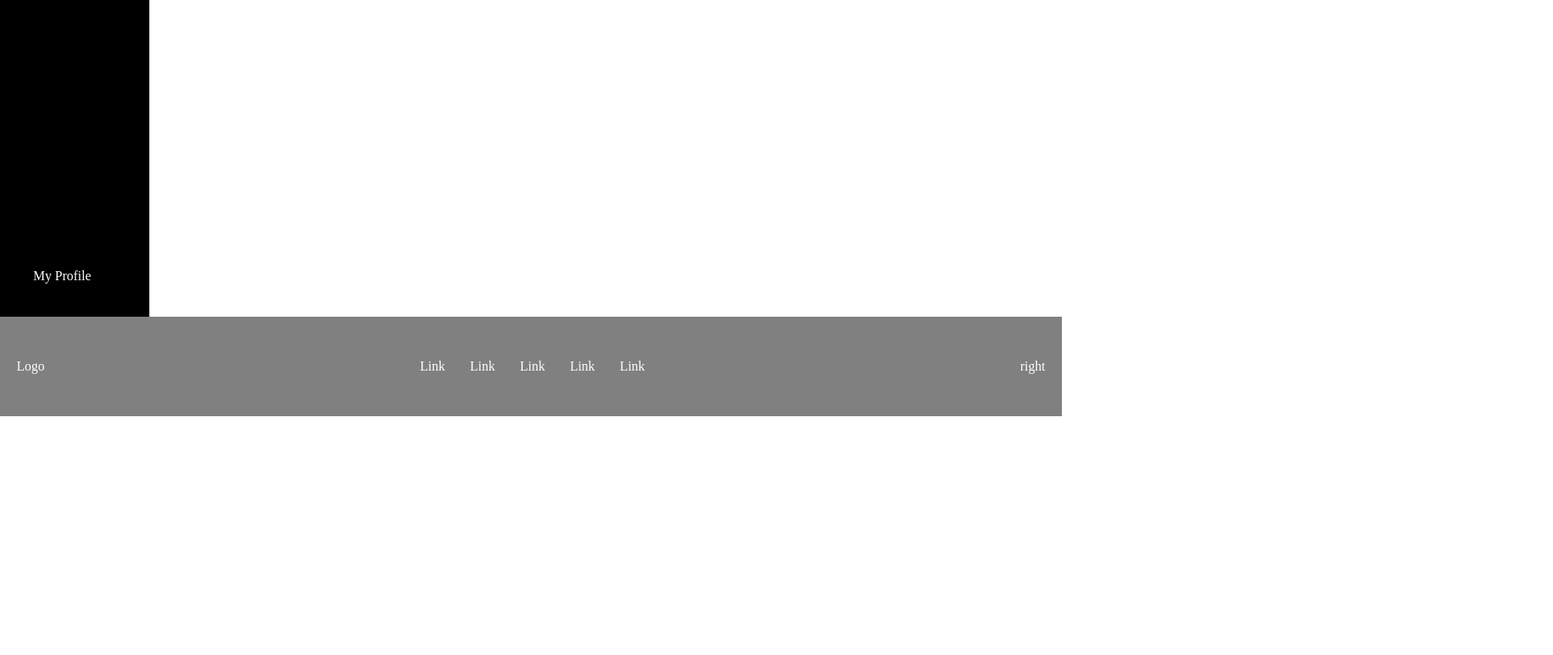
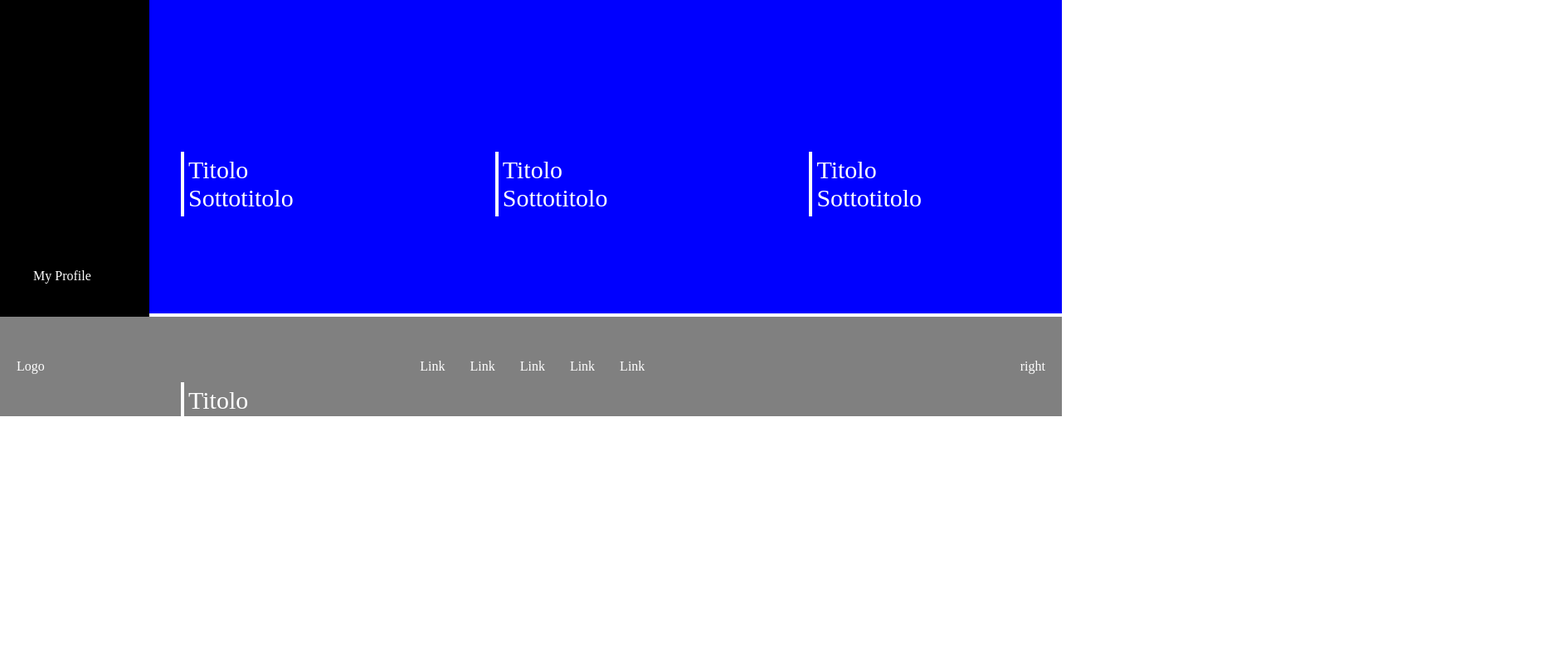
Before and after one commit to pietrocruciata/html-css-viewport, a plain HTML site: page index.html in a window 1280 px wide. Shown: the part 298-1088 px from the top of the page at 83% size, 1872 px wide, since content can reach past the window. Before the commit the page ends 800 px from the top, so only its background shows below. Drawn offline with Linux system fonts and the light colour scheme.

Commit message:
add:main

```diff
--- a/css/index.css
+++ b/css/index.css
@@ -45,8 +45,8 @@ a{
 }
 
 .size-bar{
-    width: 90vw;
-    height: 10vh;
+    min-width: 1692px;
+    min-height: 100px;
     position: absolute;
     background-color: rgb(10, 10, 40);
     margin-left: 140px;
@@ -58,14 +58,33 @@ a{
 
 }
 
+.gap-120{
+    gap: 200px;
+}
+.wrap{
+    flex-wrap: wrap;
+}
+
+.position-list{
+    list-style: none;
+    margin-left: 38px;
+    border-left: 4px solid white;
+    padding: 5px;
+}
+.p-40{
+    padding: 40px;
+}
 .btn-decoration{
     padding: 20px;
     margin-right: 60px;
     border-radius: 30px;
 }
-
+.fs-30{
+font-size: 30px;
+}
 .footer-size{
-    height: 15vh;
+    min-height: 120px;
+    width: 100%;
 }
 
 .jc-space-between{
@@ -84,6 +103,20 @@ a{
 .p-20{
     padding: 20px;
 }
+
+.list-2{
+    margin-left: 45px;
+    margin-top: -40px;
+}
+.size-main{
+    background-color: blue;
+    position: absolute;
+    left: 180px;
+    bottom: 124px;
+    height: calc(100% - 100px - 120px );
+    width: calc(100% - 180px);
+
+}
 /*COLOR AND BG COLOR*/
 
 .bg-black{
--- a/index.html
+++ b/index.html
@@ -26,9 +26,69 @@
     </header>
 
     <main>
-        <div class="flex size-main">
+        <section>
+            <div class=" size-main">
+                <div>
+                    <h2 class="p-40">Sezione 1</h2>
+                </div>
 
-        </div>
+
+
+                <div class="flex wrap gap-120">
+                    <ul class="position-list fs-30">Titolo
+                        <li>Sottotitolo</li>
+                    </ul>
+
+
+
+                    <ul class="position-list fs-30">Titolo
+                        <li>Sottotitolo</li>
+                    </ul>
+
+
+
+                    <ul class="position-list fs-30">Titolo
+                        <li>Sottotitolo</li>
+                    </ul>
+
+                    <ul class="position-list fs-30">Titolo
+                        <li>Sottotitolo</li>
+                    </ul>
+
+                    <ul class="position-list fs-30">Titolo
+                        <li>Sottotitolo</li>
+                    </ul>
+
+                    <ul class="position-list fs-30">Titolo
+                        <li>Sottotitolo</li>
+                    </ul>
+
+                    <ul class="position-list fs-30">Titolo
+                        <li>Sottotitolo</li>
+                    </ul>
+
+
+                </div>
+
+                <div class="p-40">
+                    <h2>Sezione2</h2>
+                    <p>Lorem ipsum, dolor sit amet consectetur adipisicing elit. Accusantium, minima.Lorem ipsum dolor sit amet consectetur adipisicing elit. Eaque id ullam cum dolores provident
+                        tempora?</p>
+                </div>
+
+                <div>
+                    <ul class="list-2 p-20">
+                        <li>Lorem ipsum dolor sit.</li>
+                        <li>Lorem ipsum dolor sit.</li>
+                        <li>Lorem ipsum dolor sit.</li>
+                        <li>Lorem ipsum dolor sit.</li>
+                        <li>Lorem ipsum dolor sit.</li>
+                        <li>Lorem ipsum dolor sit.</li>
+                    </ul>
+                </div>
+            </div>
+        </section>
+
 
     </main>
 
@@ -42,7 +102,7 @@
                 <li>Link</li>
                 <li>Link</li>
             </ul>
-           <a href="">right</a>
+            <a href="">right</a>
         </div>
     </footer>
 
```
